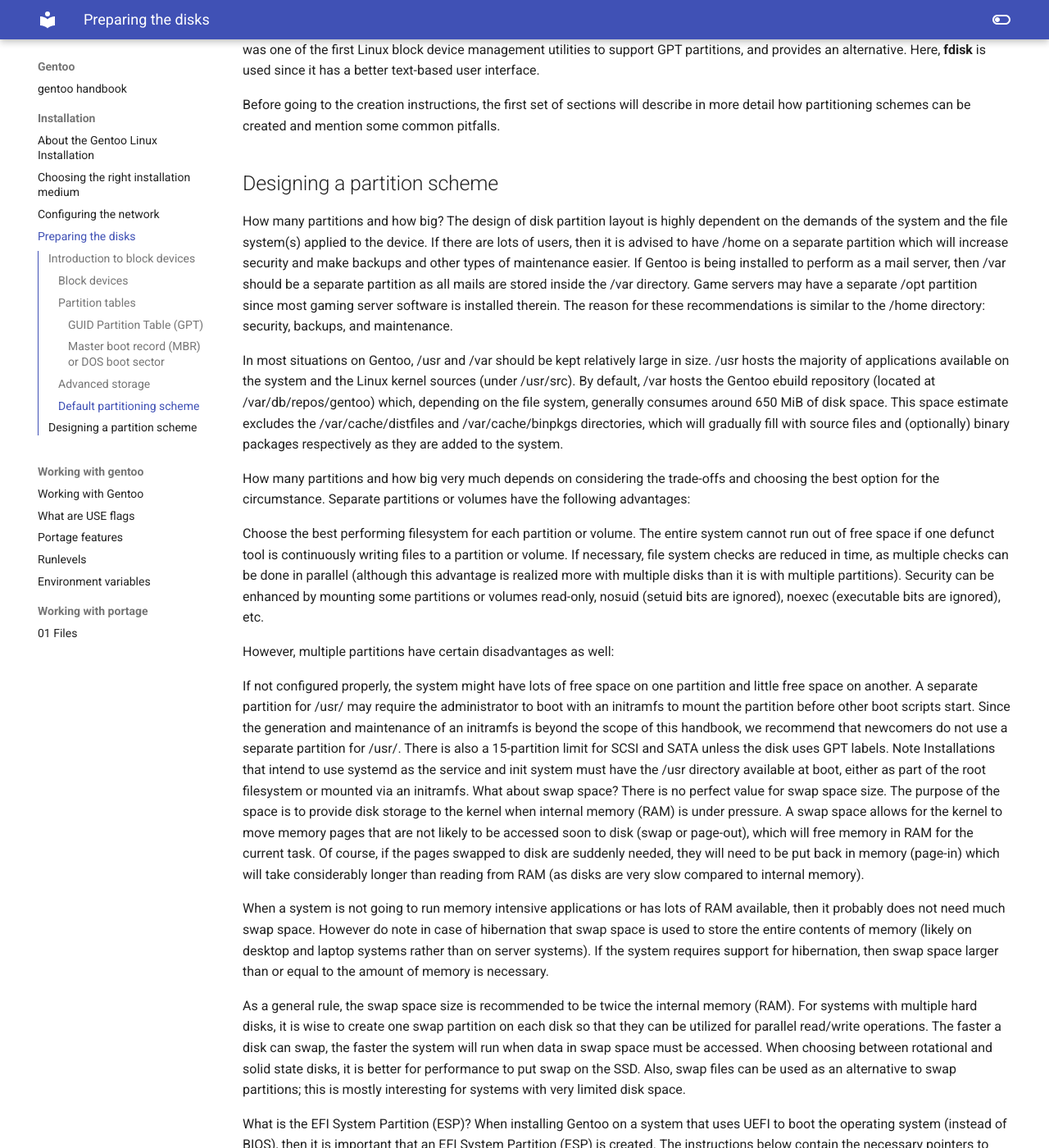
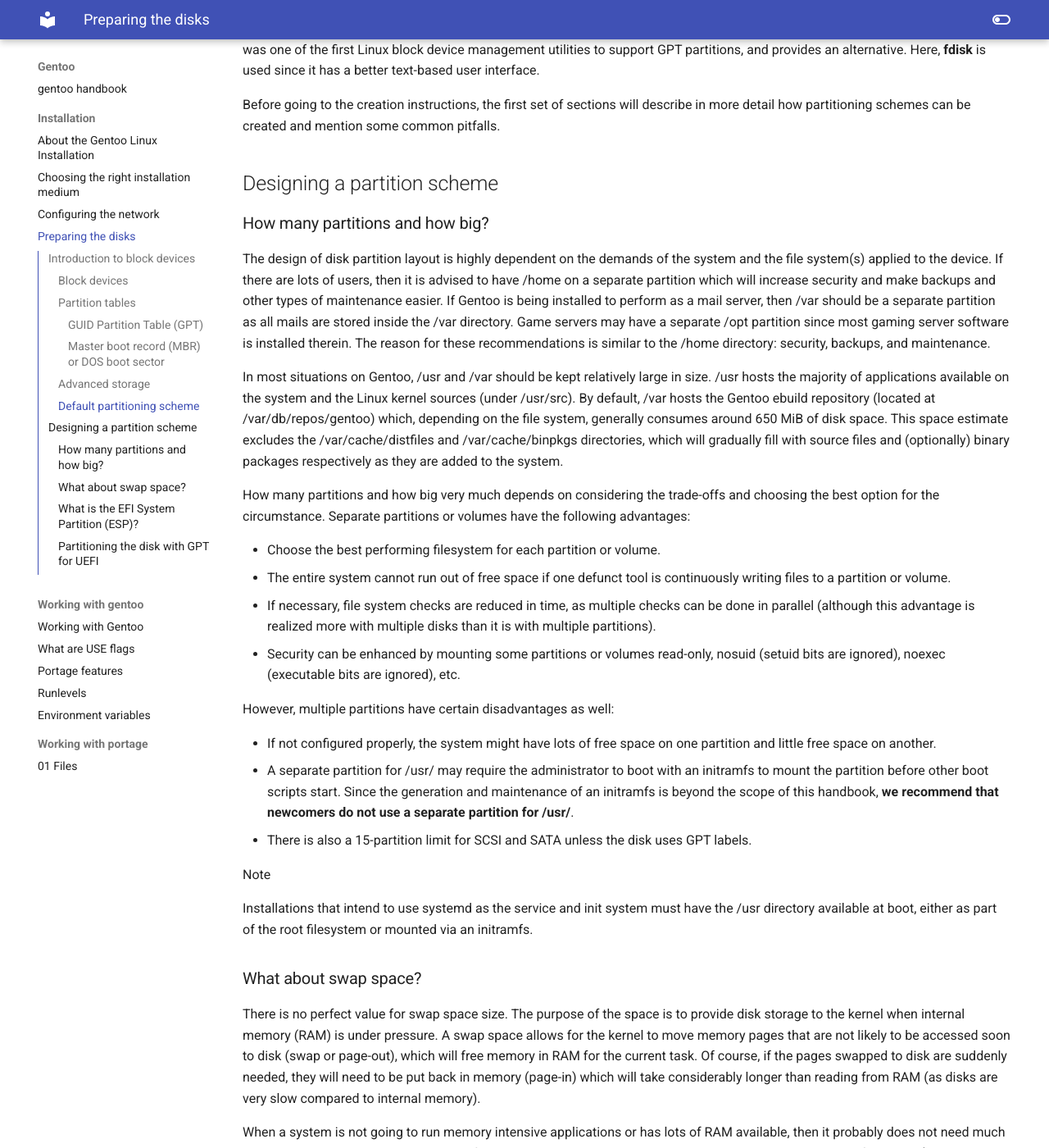
Before and after one commit to floviken/mkdocs, an MkDocs documentation site: the page built from docs/gentoo/installation/04-Preparing the disks.md, in a window 1280 px wide and 1400 px high, scrolled down 2892 px. Shown: the whole window at 82% size. Built offline with MkDocs 1.6.1 and Material for MkDocs 9.7.7, drawn with Linux system fonts in a browser that asks for light colours; some of the changed text lies outside the part shown.

Commit message:
Update 04-Preparing the disks.md

```diff
--- a/docs/gentoo/installation/04-Preparing the disks.md
+++ b/docs/gentoo/installation/04-Preparing the disks.md
@@ -78,26 +78,32 @@
 
 ## Designing a partition scheme
 
-How many partitions and how big?
+### How many partitions and how big?
+
 The design of disk partition layout is highly dependent on the demands of the system and the file system(s) applied to the device. If there are lots of users, then it is advised to have /home on a separate partition which will increase security and make backups and other types of maintenance easier. If Gentoo is being installed to perform as a mail server, then /var should be a separate partition as all mails are stored inside the /var directory. Game servers may have a separate /opt partition since most gaming server software is installed therein. The reason for these recommendations is similar to the /home directory: security, backups, and maintenance.
 
 In most situations on Gentoo, /usr and /var should be kept relatively large in size. /usr hosts the majority of applications available on the system and the Linux kernel sources (under /usr/src). By default, /var hosts the Gentoo ebuild repository (located at /var/db/repos/gentoo) which, depending on the file system, generally consumes around 650 MiB of disk space. This space estimate excludes the /var/cache/distfiles and /var/cache/binpkgs directories, which will gradually fill with source files and (optionally) binary packages respectively as they are added to the system.
 
 How many partitions and how big very much depends on considering the trade-offs and choosing the best option for the circumstance. Separate partitions or volumes have the following advantages:
 
-Choose the best performing filesystem for each partition or volume.
-The entire system cannot run out of free space if one defunct tool is continuously writing files to a partition or volume.
-If necessary, file system checks are reduced in time, as multiple checks can be done in parallel (although this advantage is realized more with multiple disks than it is with multiple partitions).
-Security can be enhanced by mounting some partitions or volumes read-only, nosuid (setuid bits are ignored), noexec (executable bits are ignored), etc.
+- Choose the best performing filesystem for each partition or volume.
+- The entire system cannot run out of free space if one defunct tool is continuously writing files to a partition or volume.
+- If necessary, file system checks are reduced in time, as multiple checks can be done in parallel (although this advantage is realized more with multiple disks than it is with multiple partitions).
+- Security can be enhanced by mounting some partitions or volumes read-only, nosuid (setuid bits are ignored), noexec (executable bits are ignored), etc.
 
 However, multiple partitions have certain disadvantages as well:
 
-If not configured properly, the system might have lots of free space on one partition and little free space on another.
-A separate partition for /usr/ may require the administrator to boot with an initramfs to mount the partition before other boot scripts start. Since the generation and maintenance of an initramfs is beyond the scope of this handbook, we recommend that newcomers do not use a separate partition for /usr/.
-There is also a 15-partition limit for SCSI and SATA unless the disk uses GPT labels.
+- If not configured properly, the system might have lots of free space on one partition and little free space on another.
+- A separate partition for /usr/ may require the administrator to boot with an initramfs to mount the partition before other boot scripts start. Since the generation and maintenance of an initramfs is beyond the scope of this handbook, **we recommend that newcomers do not use a separate partition for /usr/**.
+- There is also a 15-partition limit for SCSI and SATA unless the disk uses GPT labels.
+
  Note
+
 Installations that intend to use systemd as the service and init system must have the /usr directory available at boot, either as part of the root filesystem or mounted via an initramfs.
-What about swap space?
+
+
+### What about swap space?
+
 There is no perfect value for swap space size. The purpose of the space is to provide disk storage to the kernel when internal memory (RAM) is under pressure. A swap space allows for the kernel to move memory pages that are not likely to be accessed soon to disk (swap or page-out), which will free memory in RAM for the current task. Of course, if the pages swapped to disk are suddenly needed, they will need to be put back in memory (page-in) which will take considerably longer than reading from RAM (as disks are very slow compared to internal memory).
 
 When a system is not going to run memory intensive applications or has lots of RAM available, then it probably does not need much swap space. However do note in case of hibernation that swap space is used to store the entire contents of memory (likely on desktop and laptop systems rather than on server systems). If the system requires support for hibernation, then swap space larger than or equal to the amount of memory is necessary.
@@ -105,19 +111,23 @@
 As a general rule, the swap space size is recommended to be twice the internal memory (RAM). For systems with multiple hard disks, it is wise to create one swap partition on each disk so that they can be utilized for parallel read/write operations. The faster a disk can swap, the faster the system will run when data in swap space must be accessed. When choosing between rotational and solid state disks, it is better for performance to put swap on the SSD. Also, swap files can be used as an alternative to swap partitions; this is mostly interesting for systems with very limited disk space.
 
 
-What is the EFI System Partition (ESP)?
-When installing Gentoo on a system that uses UEFI to boot the operating system (instead of BIOS), then it is important that an EFI System Partition (ESP) is created. The instructions below contain the necessary pointers to correctly handle this operation. The EFI system partition is not required when booting in BIOS/Legacy mode.
+### What is the EFI System Partition (ESP)?
 
-The ESP must be a FAT variant (sometimes shown as vfat on Linux systems). The official UEFI specification denotes FAT12, 16, or 32 filesystems will be recognized by the UEFI firmware, although FAT32 is recommended for the ESP. After partitioning, format the ESP accordingly:
+When installing Gentoo on a system that uses UEFI to boot the operating system (instead of BIOS), then it is important that an EFI System Partition (ESP) is created. The instructions below contain the necessary pointers to correctly handle this operation. **The EFI system partition is not required when booting in BIOS/Legacy mode**.
 
-root #mkfs.fat -F 32 /dev/sda1
- Important
+The ESP must be a FAT variant (sometimes shown as vfat on Linux systems). The official [UEFI specification](http://www.uefi.org/sites/default/files/resources/UEFI%202_5.pdf) denotes FAT12, 16, or 32 filesystems will be recognized by the UEFI firmware, although FAT32 is recommended for the ESP. After partitioning, format the ESP accordingly:
+
+`root #mkfs.fat -F 32 /dev/sda1`
+
+!!! Important
+
 If the ESP is not formatted with a FAT variant, the system's UEFI firmware will not find the bootloader (or Linux kernel) and will most likely be unable to boot the system!
 
 What is the BIOS boot partition?
-A BIOS boot partition is only needed when combining a GPT partition layout with GRUB2 in BIOS/Legacy boot mode. It is not required when booting in EFI/UEFI mode, and also not required when using a MBR table. It is a very small (1 to 2 MB) partition in which boot loaders like GRUB2 can put additional data that doesn't fit in the allocated storage. It will not be used in this guide.
+A BIOS boot partition is only needed when combining a GPT partition layout with GRUB2 in BIOS/Legacy boot mode. **It is not required when booting in EFI/UEFI mode, and also not required when using a MBR table**. It is a very small (1 to 2 MB) partition in which boot loaders like GRUB2 can put additional data that doesn't fit in the allocated storage. It will not be used in this guide.
 
-Partitioning the disk with GPT for UEFI
+### Partitioning the disk with GPT for UEFI
+
 The following parts explain how to create the example partition layout for a GPT / UEFI boot installation using fdisk. The example partition layout was mentioned earlier:
 
 Partition	Description
```
Also changed, not shown: other parts of docs/gentoo/installation/04-Preparing the disks.md (+1 -1 lines).
